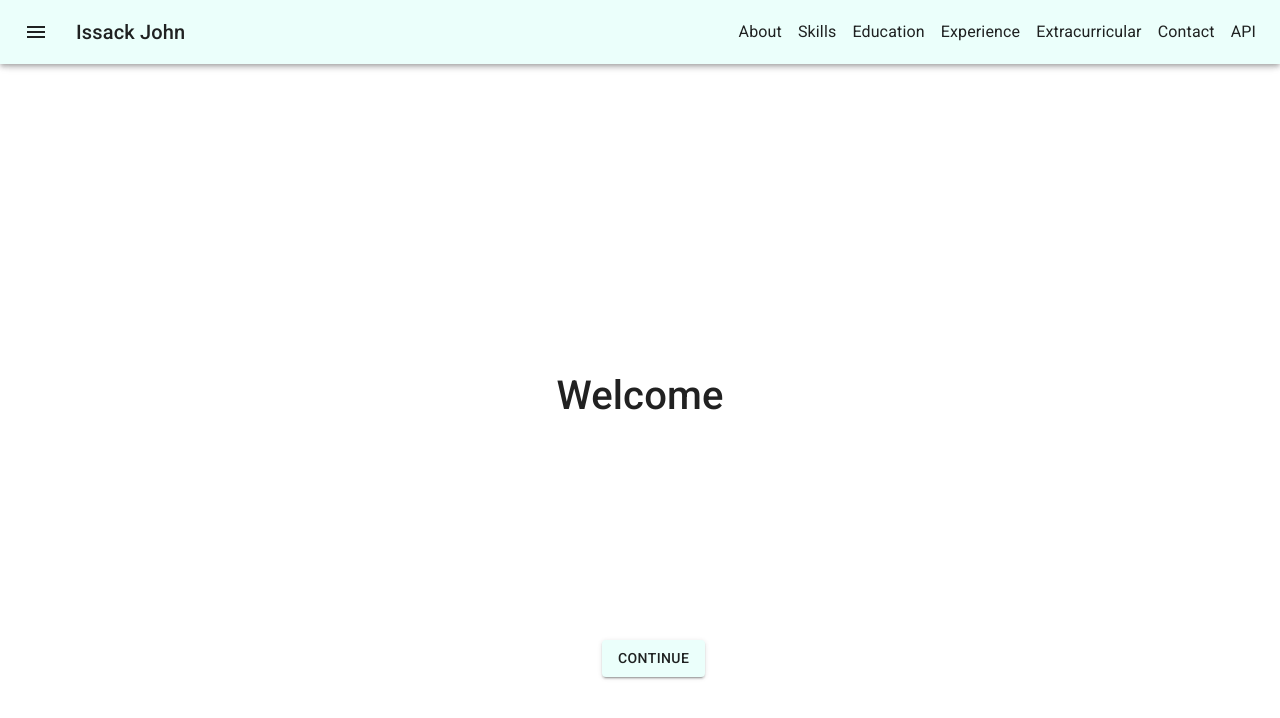
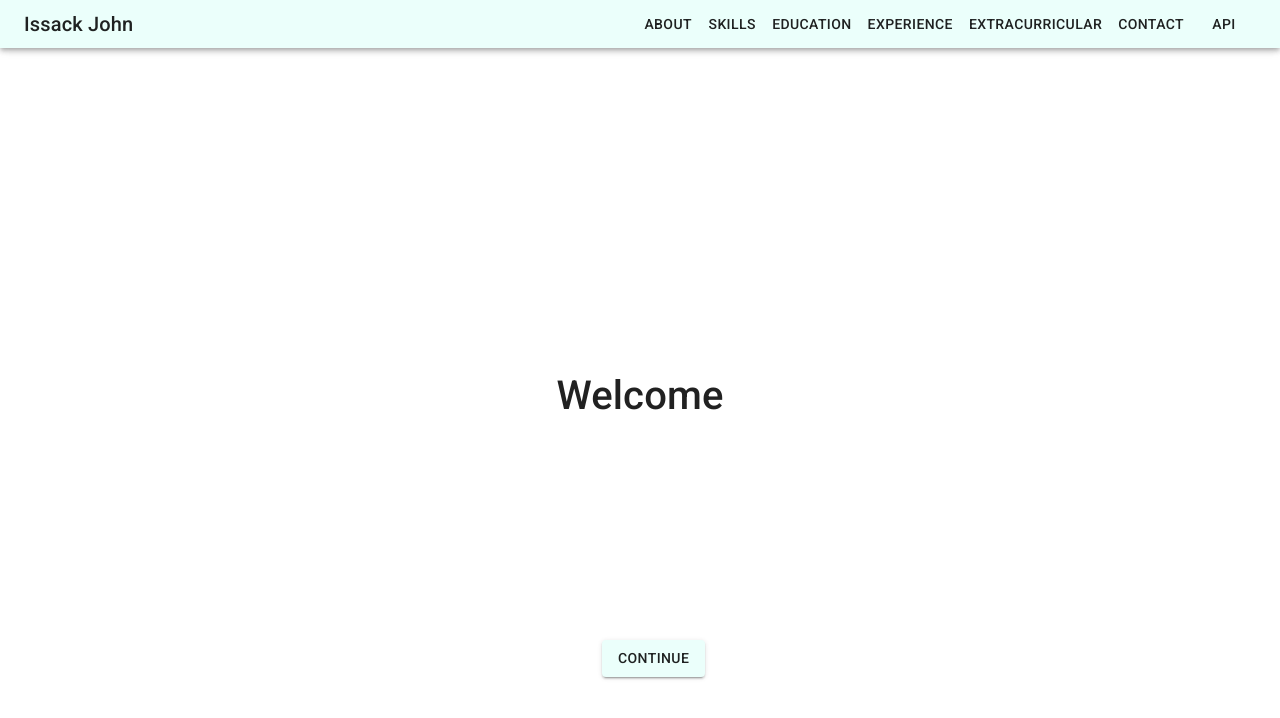
Before and after one commit to issackj1/react-site, a React (Create React App) app: page / in a window 1280 px wide. Shown: the top 718 px of the page. Built offline with nearby package versions, Linux system fonts and the light colour scheme.

Commit message:
Update NavBar.tsx
Made navbar more dense and switched nav items from links to buttons

```diff
--- a/src/components/NavBar.tsx
+++ b/src/components/NavBar.tsx
@@ -1,12 +1,9 @@
 // @ts-nocheck
 import React from 'react';
-import { AppBar, Link, Toolbar, Typography, } from "@material-ui/core";
+import { AppBar, Button, Link, Toolbar, Typography, } from "@material-ui/core";
 import { Parallax } from "react-spring/renderprops-addons";
 import { navProps } from "../constants";
 import { makeStyles } from "@material-ui/core/styles";
-import MenuIcon from '@material-ui/icons/Menu';
-import IconButton from '@material-ui/core/IconButton';
-
 
 interface Props {
 	parallax: Parallax
@@ -32,37 +29,22 @@ export const NavBar: React.FC<Props> = ({ parallax }) => {
 
 	const { dropDownLinks, navLinks } = navProps;
 	const [auth, setAuth] = React.useState(false);
-	const [anchorEl, setAnchorEl] = React.useState(null);
-	const open = Boolean(anchorEl);
 	const classes = useStyles();
-
-	const handleMenu = (event: { currentTarget: React.SetStateAction<null>; }) => {
-		setAnchorEl(event.currentTarget);
-	};
-
-	const handleClose = () => {
-		setAnchorEl(null);
-	};
 
 	return (
 		<div className={ classes.root }>
 			<AppBar position="static">
-				<Toolbar>
-					<IconButton edge="start" className={ classes.menuButton } color="inherit" aria-label="menu">
-						<MenuIcon/>
-					</IconButton>
+				<Toolbar variant={"dense"}>
 					<Typography variant="h6" className={ classes.title }>
 						<Link underline={ "none" } color={ "inherit" } href={ "/" }>
 							Issack John
 						</Link>
 					</Typography>
-					<Typography className={ classes.root }>
-						{ navLinks.map(({ title }, i) => <Link underline={ "none" } color={ "inherit" } href={ "#" }
-						                                       key={ i }
-						                                       onClick={ () => parallax.scrollTo(i + 1) }>{ title }</Link>
-						) }
-						<Link underline={ "none" } href={ "/api" } color={ "inherit" }>API</Link>
-					</Typography>
+
+					{ navLinks.map(({ title }, i) => <Button onClick={ () => parallax.scrollTo(i + 1) } key={ i }
+					                                        color="inherit">{ title }</Button>
+					) }
+					<Button color={"inherit"} href={"/api"}>API</Button>
 					{/*{ dropDownLinks.map(({ title, path }, i) =>*/ }
 					{/*	<Link key={ i } color="inherit" href={ path }>{ title }</Link>) }*/ }
 
```
